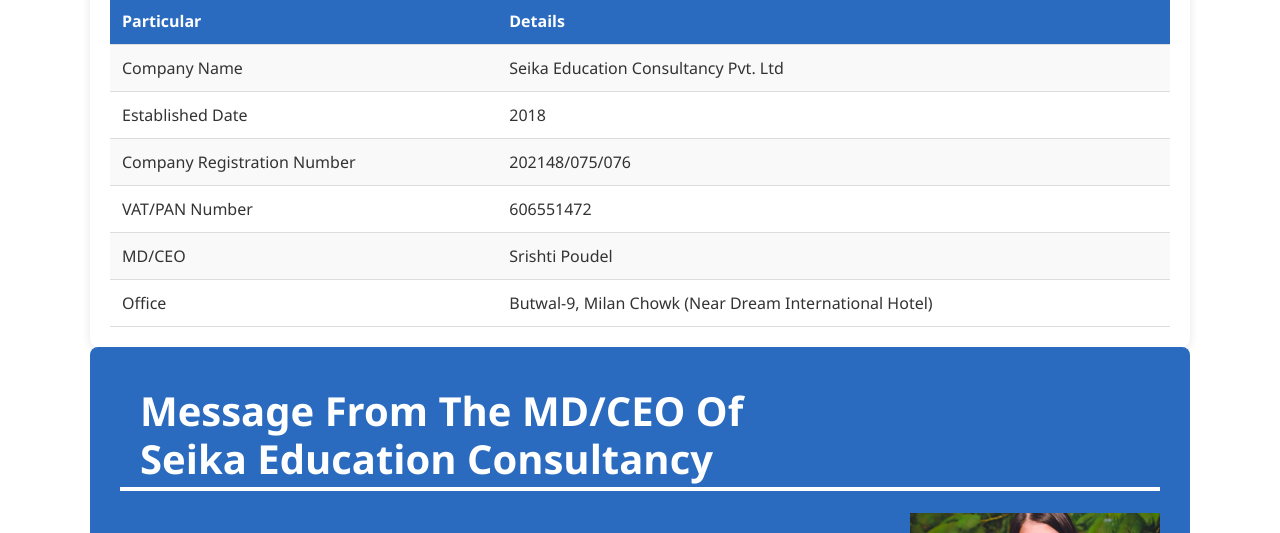
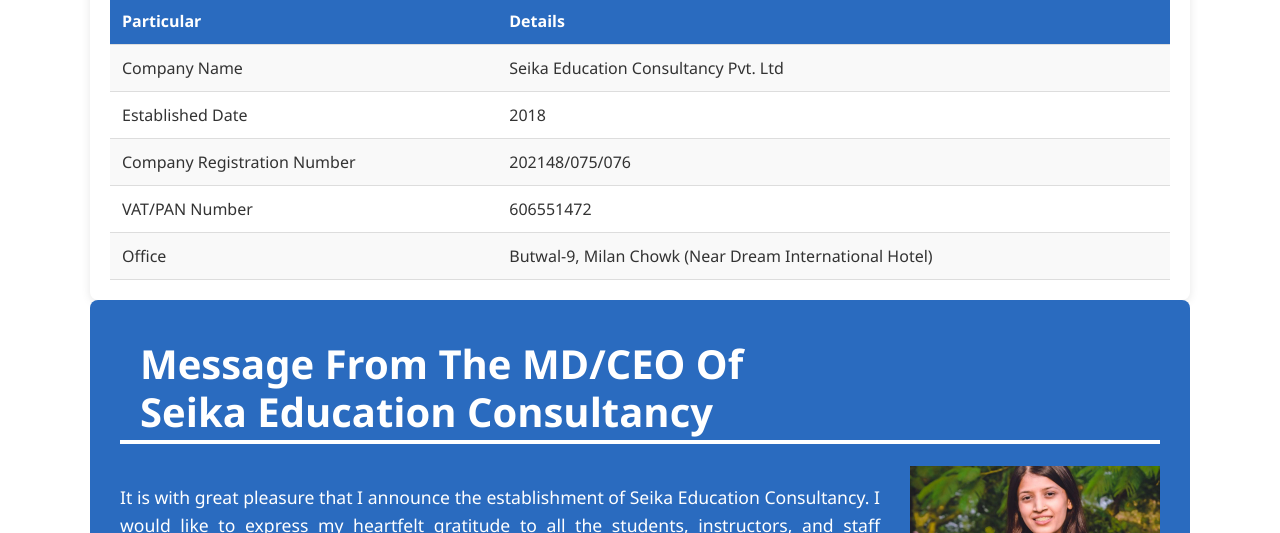
Before and after one commit to SeikaEducation/Seika-education, a plain HTML site: page about.html in a window 1280 px wide. Shown: the part 567-1100 px from the top of the page. Drawn offline with Linux system fonts and the light colour scheme.

Commit message:
Update about.html

```diff
--- a/about.html
+++ b/about.html
@@ -519,10 +519,6 @@
           <td>606551472</td>
         </tr>
         <tr>
-          <td>MD/CEO</td>
-          <td>Srishti Poudel</td>
-        </tr>
-        <tr>
           <td>Office</td>
           <td>Butwal-9, Milan Chowk (Near Dream International Hotel)</td>
         </tr>
```
